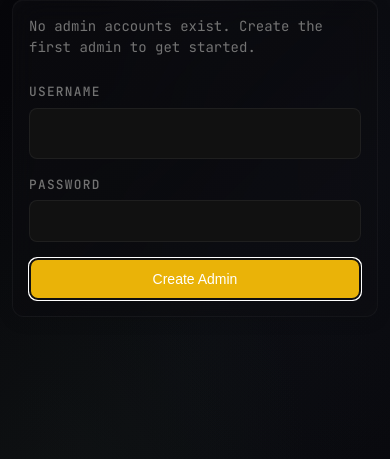
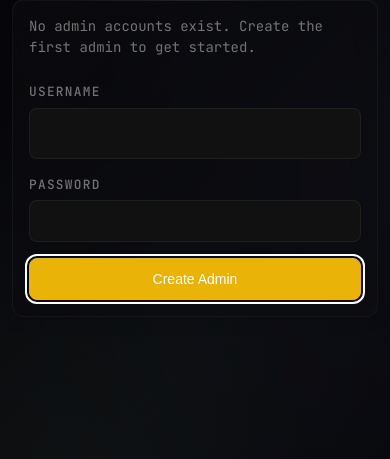
Before and after one commit to davidtorcivia/song-voter, a Flask app: page /admin/setup in a window 390 px wide, with the restyled element focused. Shown: the part 59-518 px from the top of the page. Run offline with Flask 3, Linux system fonts and the light colour scheme; data comes from the database, SQL or seed files in the repository; data that the repository does not hold is empty.

Commit message:
fix: Prevent sticky focus on mobile tap with focus-visible

```diff
--- a/static/style.css
+++ b/static/style.css
@@ -41,6 +41,24 @@
     box-sizing: border-box;
     margin: 0;
     padding: 0;
+}
+
+/* Prevent sticky focus on tap for all interactive elements */
+button:focus,
+a:focus,
+input:focus,
+select:focus,
+textarea:focus {
+    outline: none;
+}
+
+button:focus-visible,
+a:focus-visible,
+input:focus-visible,
+select:focus-visible,
+textarea:focus-visible {
+    outline: 2px solid var(--accent);
+    outline-offset: 2px;
 }
 
 body {
@@ -331,6 +349,16 @@ h1 {
     }
 }
 
+/* Only show focus ring on keyboard navigation, not tap */
+.btn:focus {
+    outline: none;
+}
+
+.btn:focus-visible {
+    outline: 2px solid var(--accent);
+    outline-offset: 2px;
+}
+
 .btn:active {
     transform: scale(0.95);
 }
```
